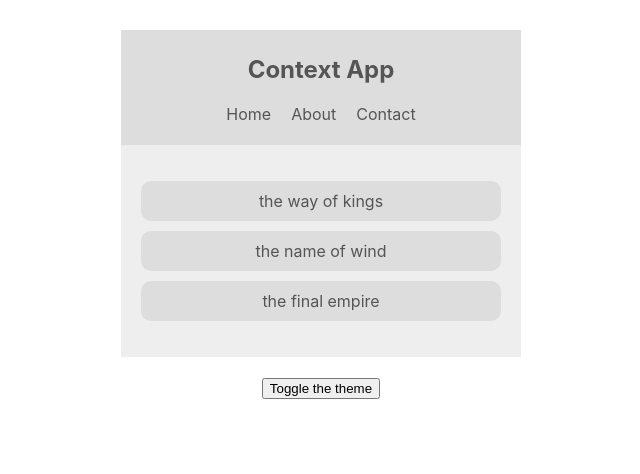
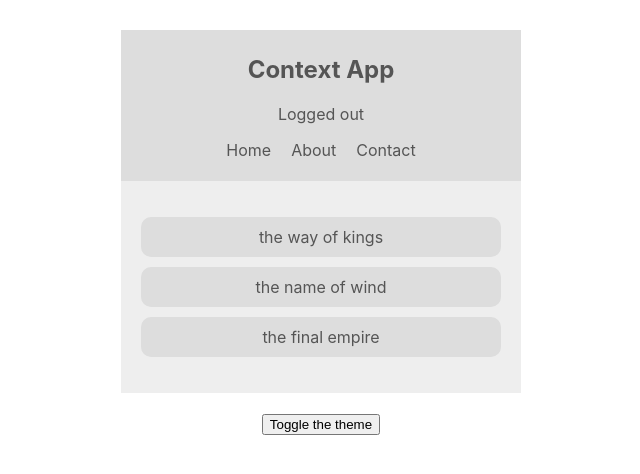
Before and after one commit to NegarSal/contextapp, a React (Create React App) app: page / in a window 1280 px wide. Shown: the top 474 px of the page, without its empty margins (319-959 px from the left). Built offline with nearby package versions, Linux system fonts and the light colour scheme.

Commit message:
consuming multiple contexts

```diff
--- a/src/components/Navbar.js
+++ b/src/components/Navbar.js
@@ -1,15 +1,21 @@
 import React, { Component } from "react";
 import { ThemeContext } from "../contexts/ThemeContext";
+import { AuthContext } from "../contexts/AuthContext";
 
 class Navbar extends Component {
     render() {
         return (
-            <ThemeContext.Consumer>{(context) => {
-                const { isLightTheme, light, dark } = context;
+            <AuthContext.Consumer>{(authContext) => (
+                <ThemeContext.Consumer>{(themecontext) => {
+                    const { isAuthenticated, toggleAuth } = authContext;
+                    const { isLightTheme, light, dark } = themecontext;
                     const theme = isLightTheme ? light : dark;
                     return (
                         <nav style={{ background: theme.ui, color: theme.syntax }}>
                             <h1>Context App</h1>
+                            <div onClick={toggleAuth}>
+                                {isAuthenticated ? 'Logged in' : 'Logged out'}
+                            </div>
                             <ul>
                                 <li>Home</li>
                                 <li>About</li>
@@ -17,8 +23,8 @@
                             </ul>
                         </nav>
                     )
-            }}
-            </ThemeContext.Consumer>
+                }}</ThemeContext.Consumer>
+            )}</AuthContext.Consumer>
         );
     }
 }
```
Lines whose indentation alone changed are shown as unchanged.
